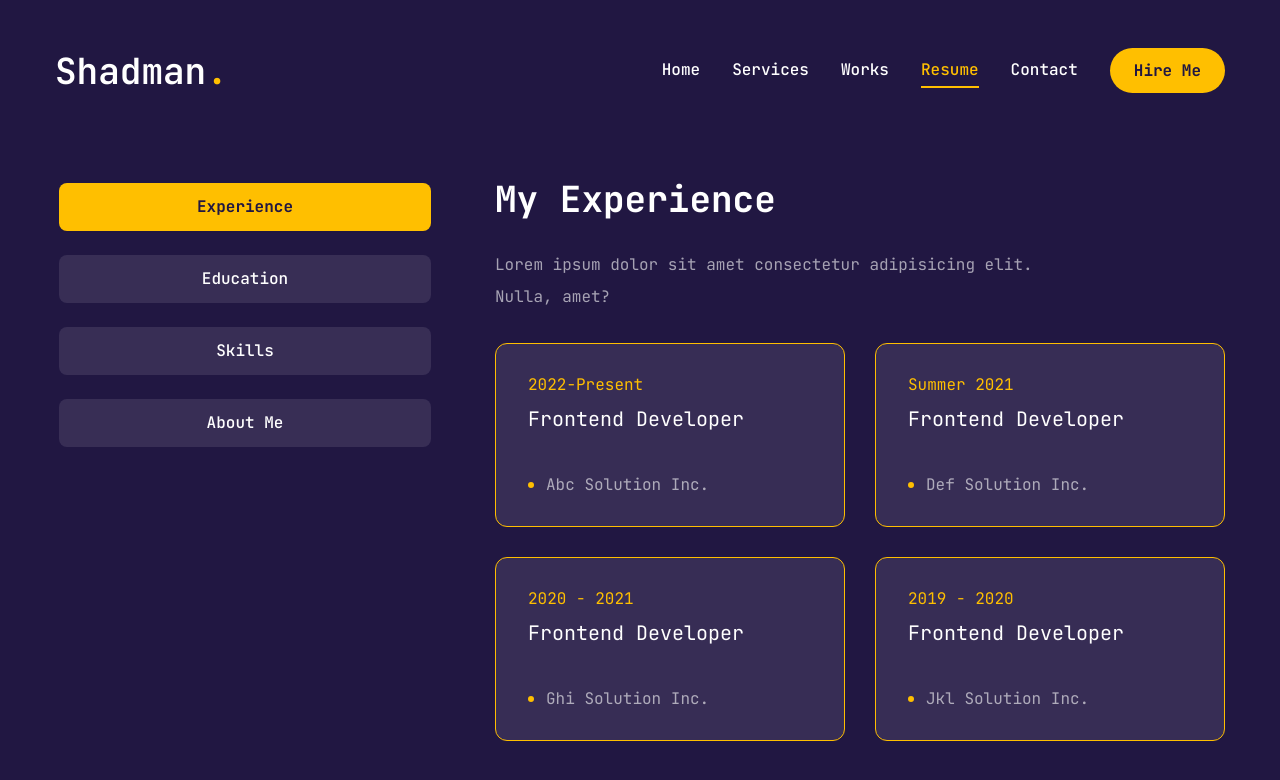
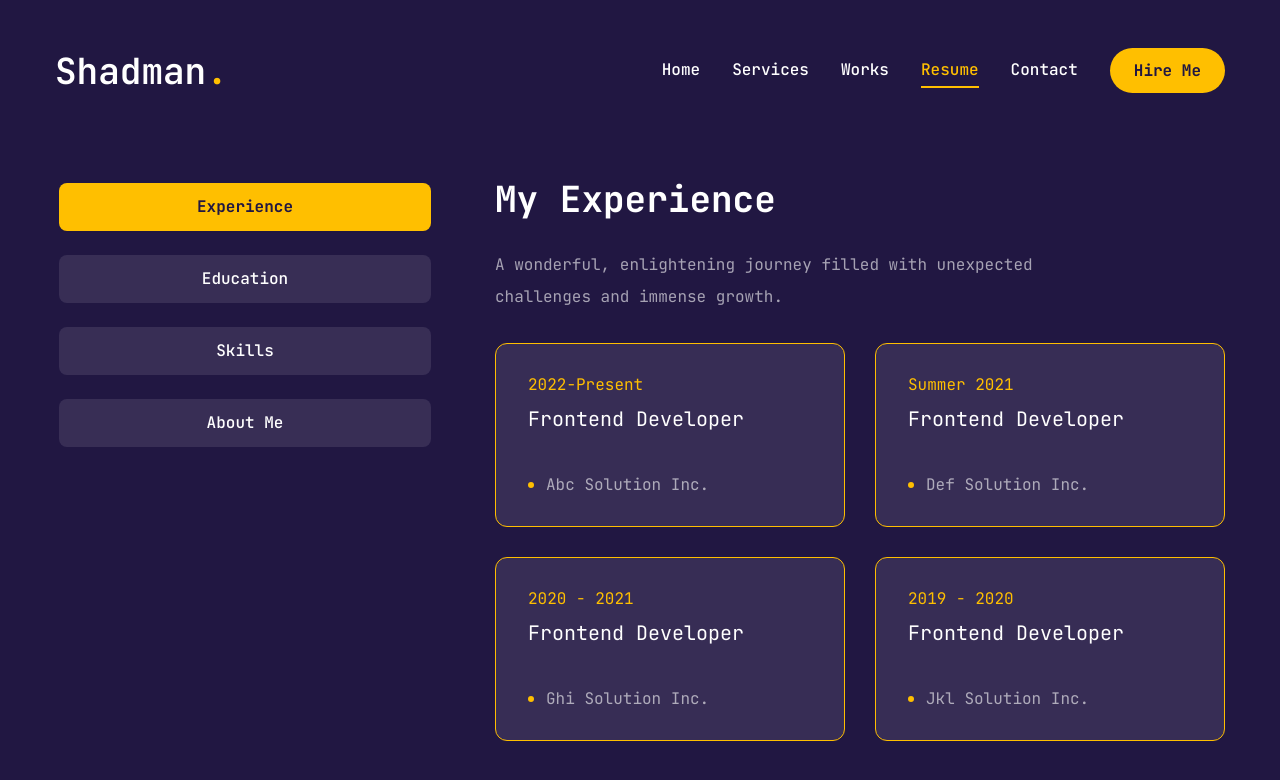
Before and after one commit to Shadman-Shakib-27/Shadman-Official-Portfolio, a Next.js app: page /resume in a window 1280 px wide. Shown: the top 780 px of the page. Built offline with nearby package versions, Linux system fonts and the light colour scheme.

Commit message:
Project Part 6 Project Added.

```diff
--- a/src/app/contact/page.jsx
+++ b/src/app/contact/page.jsx
@@ -54,8 +54,9 @@ const ContactPage = () => {
                 Let's Work Together
               </h3>
               <p className="text-white/60 text-center mx-auto max-w-[40ch]">
-                Lorem ipsum dolor, sit amet consectetur adipisicing elit.
-                Blanditiis, fugit!
+                I'd love to hear from you! Whether you have a question, want to
+                collaborate, or simply want to say hello, feel free to reach out
+                using the form below.
               </p>
               {/* Input */}
               <div className="grid grid-cols-1 md:grid-cols-2 gap-6">
--- a/src/app/page.js
+++ b/src/app/page.js
@@ -20,10 +20,8 @@ const HomePage = () => {
             <p className="max-w-[500px] xl:max-w-[57ch] mb-5 text-white/80">
               As a Frontend and Next.js developer, I specialize in building
               dynamic, responsive, and high-performance web applications using
-              modern JavaScript frameworks and libraries. My expertise lies in
-              leveraging Next.js, a powerful React framework, to create seamless
-              user experiences with server-side rendering, static site
-              generation, and API routes.
+              modern JavaScript frameworks and libraries.I also know about
+              backend (MERN) stack.
             </p>
             {/* Button & Socials */}
             <div className="flex flex-col xl:flex-row items-center gap-8">
--- a/src/app/resume/page.jsx
+++ b/src/app/resume/page.jsx
@@ -15,7 +15,7 @@ import { SiTailwindcss, SiNextdotjs } from "react-icons/si";
 const abouts = {
   title: "About Me",
   description:
-    "Lorem ipsum dolor sit amet consectetur adipisicing elit. Nulla, amet?",
+    "I am a dedicated and passionate individual driven by a thirst for knowledge and a commitment to personal growth.",
   info: [
     {
       fieldName: "Name",
@@ -52,7 +52,7 @@ const experience = {
   icon: "/src/assets/resume/badge.svg",
   title: "My Experience",
   description:
-    "Lorem ipsum dolor sit amet consectetur adipisicing elit. Nulla, amet?",
+    "A wonderful, enlightening journey filled with unexpected challenges and immense growth.",
   items: [
     {
       company: "Abc Solution Inc.",
@@ -82,7 +82,7 @@ const education = {
   icon: "/src/assets/resume/badge.svg",
   title: "My Education",
   description:
-    "Lorem ipsum dolor sit amet consectetur adipisicing elit. Nulla, amet?",
+    "Throughout my educational journey, I've pursued a path of continuous learning and academic excellence",
   items: [
     {
       institution: "Islamic University, Kushtia-7003",
@@ -109,7 +109,7 @@ const education = {
 const skills = {
   title: "My Skills",
   description:
-    "Lorem ipsum dolor sit amet consectetur adipisicing elit. Nulla, amet?",
+    "Aspiring to excel as a Frontend and Next.js developer, I possess a robust skill set tailored for modern web development.Leveraging frameworks like React.js and Next.js. Some of them are given below:",
   skillList: [
     {
       icon: <FaHtml5 />,
--- a/src/app/works/page.jsx
+++ b/src/app/works/page.jsx
@@ -178,7 +178,7 @@ const projects = [
         name: "Javascript",
       },
       {
-        name: "FontAwesome",
+        name: "Font Awesome",
       },
     ],
     image: "/src/assets/works/thumb3.png",
```
